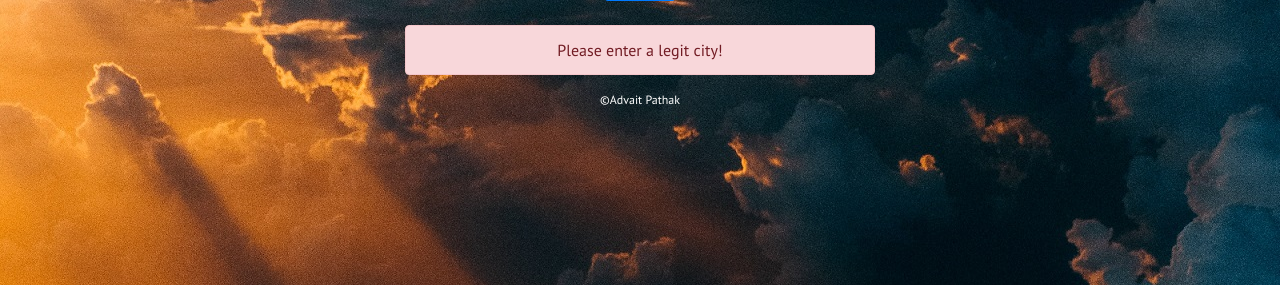
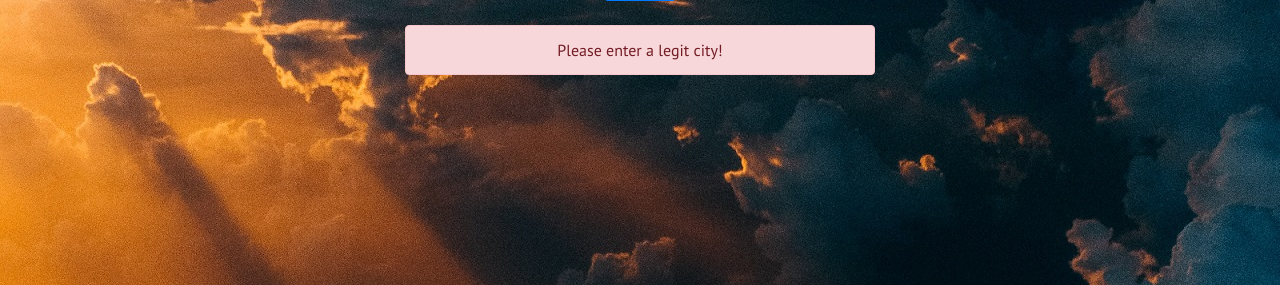
Before and after one commit to advaitpathak21/cc-weather, a PHP site: page /?city=1 in a window 1280 px wide. Shown: the part 401-686 px from the top of the page. Run offline with PHP 8.4, Linux system fonts and the light colour scheme; data that the repository does not hold is empty.

Commit message:
Update index.php

```diff
--- a/index.php
+++ b/index.php
@@ -82,7 +82,7 @@
                 ?>
             </div>
 		</div>
-		<p id="name" class="text-white">&copy;Advait Pathak</p>
+		<!--<p id="name" class="text-white">&copy;Advait Pathak</p> -->
 		<!-- Optional JavaScript -->
 		<!-- jQuery first, then Popper.js, then Bootstrap JS -->
 		<script src="https://code.jquery.com/jquery-3.4.1.slim.min.js" integrity="sha384-J6qa4849blE2+poT4WnyKhv5vZF5SrPo0iEjwBvKU7imGFAV0wwj1yYfoRSJoZ+n" crossorigin="anonymous"></script>
```
